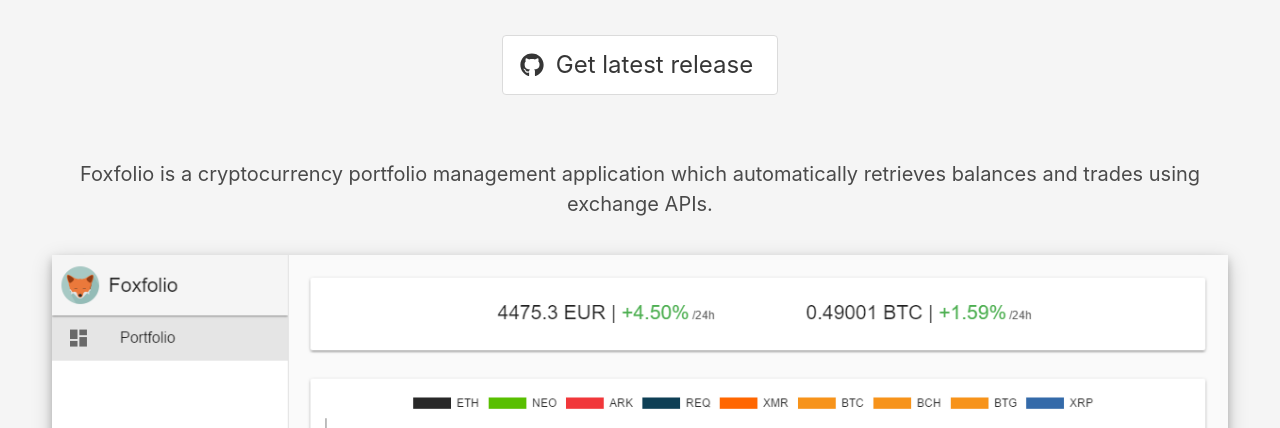
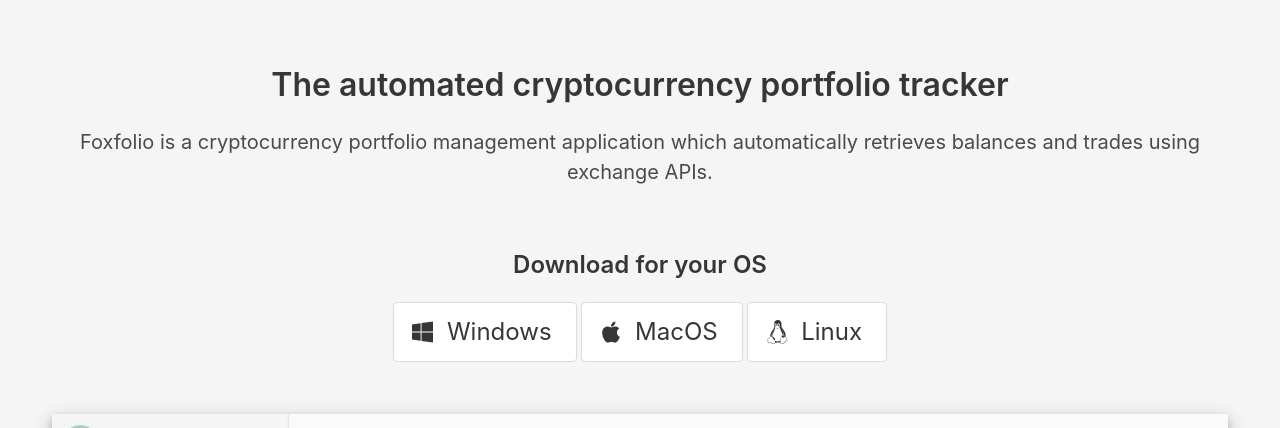
Before and after one commit to foxfolio/foxfolio.github.io, a plain HTML site: page index.html in a window 1280 px wide. Shown: the part 272-700 px from the top of the page. Drawn offline with nearby package versions, Linux system fonts and the light colour scheme.

Commit message:
Add download buttons for each OS

```diff
--- a/index.html
+++ b/index.html
@@ -35,21 +35,40 @@
       <img src="img/logo_small.png" style="width: 300px;" alt="foxfolio"/>
     </div>
   </div>
-  <div class="container is-hidden-mobile">
-    <div style="text-align: center; padding: 1rem">
-      <a class="button is-large"
-         href="https://github.com/foxfolio/foxfolio-desktop/releases/latest">
-        <span class="icon is-medium">
-          <i class="fab fa-github"></i>
-        </span>
-        <span>Get latest release</span>
-      </a>
-    </div>
+</div>
+<div class="section" style="padding-top: 0">
+  <div class="container has-text-centered">
+    <h1 class="title">The automated cryptocurrency portfolio tracker</h1>
+
+    <p class="is-size-5">Foxfolio is a cryptocurrency portfolio management application which automatically retrieves balances and trades using exchange APIs.</p>
   </div>
 </div>
 <div class="section" style="padding-top: 0">
-  <div class="container has-text-centered">
-      <p class="is-size-5">Foxfolio is a cryptocurrency portfolio management application which automatically retrieves balances and trades using exchange APIs.</p>
+  <div class="container is-hidden-mobile">
+    <div style="text-align: center; padding: 1rem">
+      <h2 class="title is-4">Download for your OS</h2>
+      <a class="button is-large"
+         href="https://github.com/foxfolio/foxfolio-desktop/releases/download/v0.0.6/foxfolio-setup-0.0.6.exe">
+        <span class="icon is-medium">
+          <i class="fab fa-windows"></i>
+        </span>
+        <span>Windows</span>
+      </a>
+      <a class="button is-large"
+         href="https://github.com/foxfolio/foxfolio-desktop/releases/download/v0.0.6/Foxfolio-0.0.6.dmg">
+        <span class="icon is-medium">
+          <i class="fab fa-apple"></i>
+        </span>
+        <span>MacOS</span>
+      </a>
+      <a class="button is-large"
+         href="https://github.com/foxfolio/foxfolio-desktop/releases/download/v0.0.6/foxfolio-0.0.6-x86_64.AppImage">
+        <span class="icon is-medium">
+          <i class="fab fa-linux"></i>
+        </span>
+        <span>Linux</span>
+      </a>
+    </div>
   </div>
 </div>
 <div class="section" style="padding-top: 0">
```
